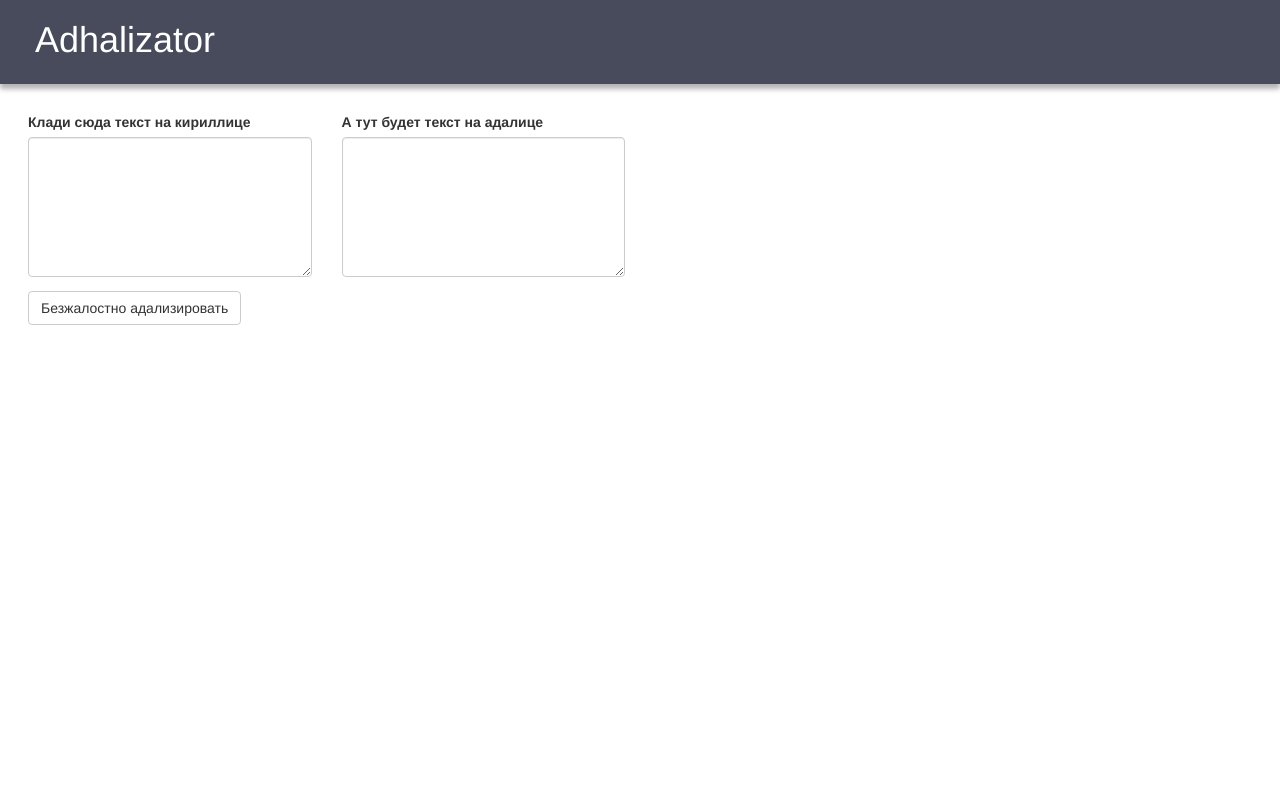
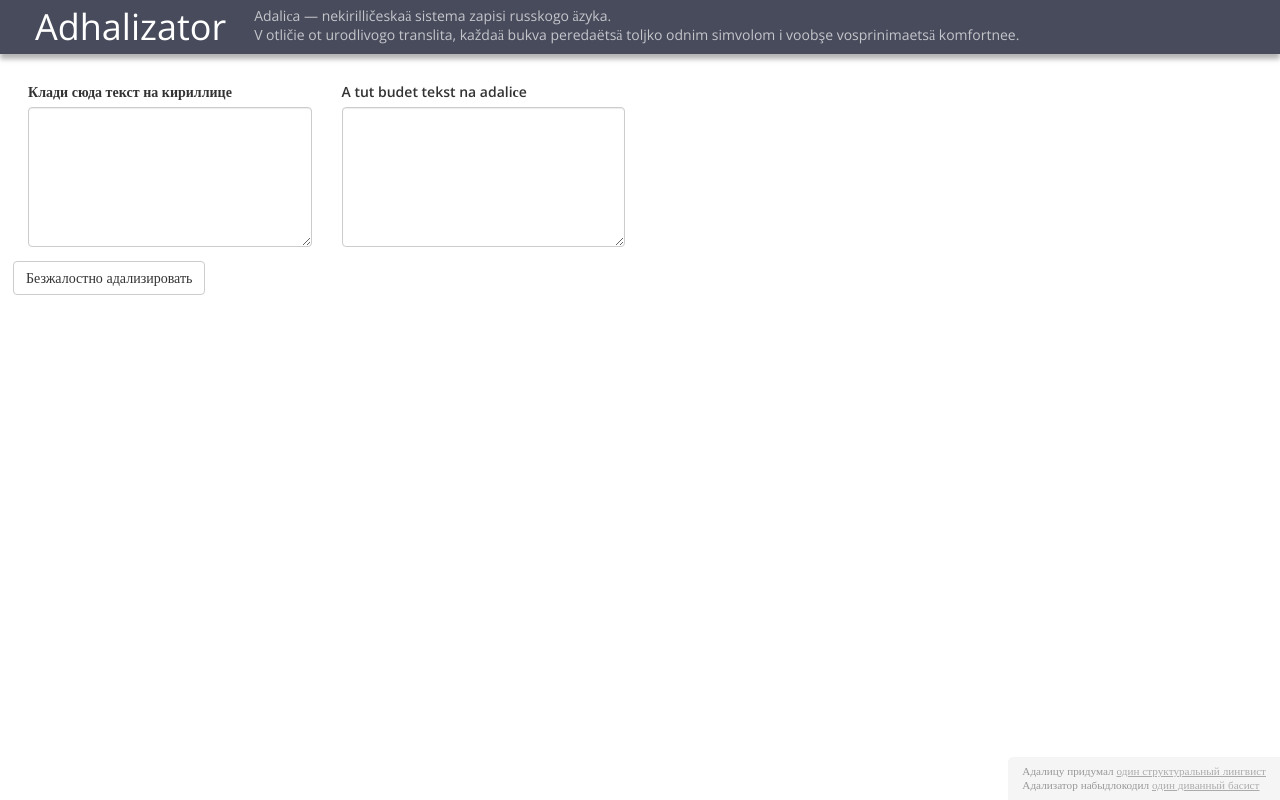
Before and after one commit to porebrique/adhalizator, a Django app: page / in a window 1280 px wide. Run offline with Django 3.2, Linux system fonts and the light colour scheme; some libraries are stand-ins or nearby versions.

Commit message:
something close to release

```diff
--- a/adhalizator/static/app/scripts/app.js
+++ b/adhalizator/static/app/scripts/app.js
@@ -9,4 +9,44 @@
 //        'ngTouch'
     ]);
 
+    mdl.controller('TranslatorCtrl', ['$scope', '$timeout', 'Mapper', function ($scope, $timeout, Mapper) {
+
+        var test1 = "СЪЕШЬ ЕЩЁ ЭТИХ МЯГКИХ ФРАНЦУЗСКИХ БУЛОК ДА ВЫПЕЙ ЧАЮ",
+            test2 = "съешь ещё этих мягких французских булок да выпей чаю";
+
+        function replacer(str) {
+            var result = str;
+            ng.forEach(Mapper.map, function (pair) {
+                result = result.replace(new RegExp(pair[0], 'g'), pair[1]);
+            });
+            return result;
+        }
+
+        $scope.translate = function () {
+            $scope.output = replacer($scope.input);
+        };
+
+        $scope.test = function () {
+            $scope.input = test1 + '\n\n\n' + test2;
+        };
+    }]);
+
+
+    mdl.directive('onEnter', [function () {
+        return {
+            restrict: 'A',
+            link: function ($scope, elt, attrs) {
+                elt.on('keypress', function (e) {
+//                    console.log(e.ctrlKey, e);
+                    if (e.keyCode === 13 && e.ctrlKey) {
+                        $scope.$apply(function () {
+                            $scope.$eval(attrs.onEnter);
+                            elt.blur();
+                        });
+                    }
+                });
+            }
+        };
+    }]);
+
 }(angular));
--- a/adhalizator/static/app/scripts/main.js
+++ /dev/null
@@ -1,46 +0,0 @@
-/*global angular, console  */
-
-(function (ng) {
-    'use strict';
-    var mdl = angular.module('adhalizator');
-
-    mdl.controller('TranslatorCtrl', ['$scope', '$timeout', 'Mapper', function ($scope, $timeout, Mapper) {
-
-        var test1 = "СЪЕШЬ ЕЩЁ ЭТИХ МЯГКИХ ФРАНЦУЗСКИХ БУЛОК ДА ВЫПЕЙ ЧАЮ",
-            test2 = "съешь ещё этих мягких французских булок да выпей чаю";
-
-        function replacer(str) {
-            var result = str;
-            ng.forEach(Mapper.map, function (pair) {
-                result = result.replace(new RegExp(pair[0], 'g'), pair[1]);
-            });
-            return result;
-        }
-
-        $scope.translate = function () {
-            $scope.output = replacer($scope.input);
-        };
-
-        $scope.test = function () {
-            $scope.input = test1 + '\n\n\n' + test2;
-        };
-    }]);
-
-
-    mdl.directive('onEnter', [function () {
-        return {
-            restrict: 'A',
-            link: function ($scope, elt, attrs) {
-                elt.on('keypress', function (e) {
-                    if (e.keyCode === 13) {
-                        $scope.$apply(function () {
-                            $scope.$eval(attrs.onEnter);
-                            elt.blur();
-                        });
-                    }
-                });
-            }
-        };
-    }]);
-
-}(angular));
--- a/adhalizator/static/app/styles/main.css
+++ b/adhalizator/static/app/styles/main.css
@@ -1,5 +1,21 @@
 body {
+    font-family: open sans;
+}
 
+a {
+    color: inherit;
+
+}
+a:link, a:visited {
+    opacity:0.8;
+/*    color: #0E556D;*/
+    text-decoration: underline;
+/*    border-bottom: 1px solid rgba(0,0,0,0.1);*/
+}
+
+a:hover {
+    opacity: 1;
+    color: inherit;
 }
 
 #header {
@@ -9,28 +25,59 @@ body {
     margin-bottom: 2em;
     background: #484B5B;
     color: white;
-    padding-bottom: 1em;
+    padding: 0.5em 0;
 }
-
+#header-wrapper {
+    margin: 0 35px;
+}
 #header h1 {
-    margin-left: 35px;
+    margin: 0;
+    float: left;
+}
+#header .info {
+    float: left;
+    line-height: 135%;
+    margin-left: 2em;
+/*    margin-top: 0.38em;*/
+    color: #A9ABB2;
+    color: #C5C6CC;
 }
 #app {
     margin: 0 2em;
-
+    clear: both;
 }
 
 #footer {
+    position: fixed;
+    right: 0;
+    bottom: 0;
+    border-radius: 5px 0 0 0;
+/*    background: #484B5B;*/
+    background: rgba(72, 75, 91, 0.1);
+    padding: 0.5em 1em;
+    opacity: 0.5;
+}
 
+#footer p {
+    font-size: 0.8em;
+    line-height: 130%;
+    margin: 0;
 }
  #app textarea {
     height: 10em;
+     font-family: arial;
 
 }
 
 .buttons {
     margin-top: 1em;
 }
+
+.buttons .hint {
+    display: inline-block;
+    margin-left: 0.5em;
+    opacity: 0.35;
+}
 .row {
     clear: both;
 }
--- a/adhalizator/templates/index.html
+++ b/adhalizator/templates/index.html
@@ -15,6 +15,7 @@
     <!-- build:css(.tmp) styles/main.css -->
     <link rel="stylesheet" href="/static/app/styles/main.css">
     <!-- endbuild -->
+    <link href='http://fonts.googleapis.com/css?family=Open+Sans:400,600&subset=latin,latin-ext,cyrillic' rel='stylesheet' type='text/css'>
 </head>
 
 <body ng-app="adhalizator">
@@ -26,7 +27,13 @@
 
 
     <div id="header">
-        <h1>Adhalizator</h1>
+        <div id="header-wrapper">
+            <h1>Adhalizator</h1>
+            <div class="info">
+                Adaliсa — nekirilličeskaӓ sistema zapisi russkogo ӓzyka. <br/>
+                V otličie ot urodlivogo translita, každaӓ bukva peredaëtsӓ toljko odnim simvolom i voobşe vosprinimaetsӓ komfortnee.
+            </div>
+        </div>
     </div>
 
 
@@ -40,25 +47,30 @@
             </div>
 
             <div class="col-md-3 col-sm-6">
-                <label class="form-label">А тут будет текст на адалице</label>
+                <label class="form-label">A tut budet tekst na adaliсe</label>
                 <textarea ng-model="output" class="form-control"></textarea>
             </div>
 
         </div>
 
         <div class="row buttons">
-            <div class="col-xs-12">
+<!--            <div class="col-xs-12">-->
                 <button class="btn btn-default" ng-click="translate()">Безжалостно адализировать</button>
-<!--                <button class="btn btn-default" ng-click="test()">test</button>-->
+<!--                <span class="hint">(или ctrl-enter)</span>-->
             </div>
         </div>
 
     </div>
+
+    <div id="footer">
+        <p>Адалицу придумал <a href="https://vk.com/adhal">один структуральный лингвист</a></p>
+        <p>Адализатор набыдлокодил <a href="https://vk.com/id652468">один диванный басист</a></p>
+    </div>
     <!-- build:js(.) scripts/vendor.js -->
     <!-- bower:js -->
-    <script src="/static/vendor/jquery/dist/jquery.js"></script>
+<!--    <script src="/static/vendor/jquery/dist/jquery.js"></script>-->
     <script src="/static/vendor/angular/angular.min.js"></script>
-    <script src="/static/vendor/bootstrap/dist/js/bootstrap.js"></script>
+<!--    <script src="/static/vendor/bootstrap/dist/js/bootstrap.js"></script>-->
     <!--    <script src="/static/vendor/angular-animate/angular-animate.js"></script>-->
     <!--    <script src="/static/ngapp/bower_components/angular-aria/angular-aria.js"></script>-->
     <!--    <script src="/static/ngapp/bower_components/angular-cookies/angular-cookies.js"></script>-->
@@ -70,7 +82,6 @@
     <!-- build:js({.tmp,app}) scripts/scripts.js -->
     <script src="/static/app/scripts/app.js"></script>
     <script src="/static/app/scripts/services.js"></script>
-    <script src="/static/app/scripts/main.js"></script>
 
     <!-- endbuild -->
 
```
